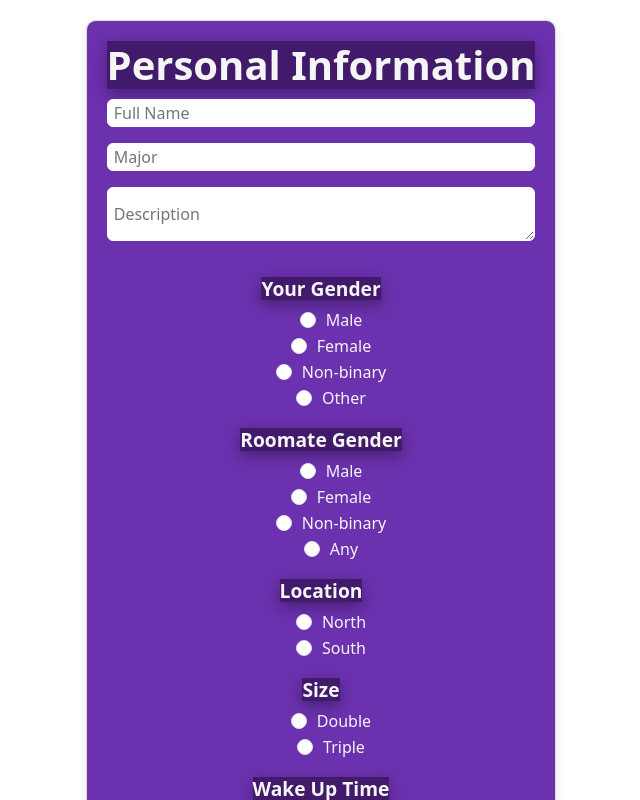
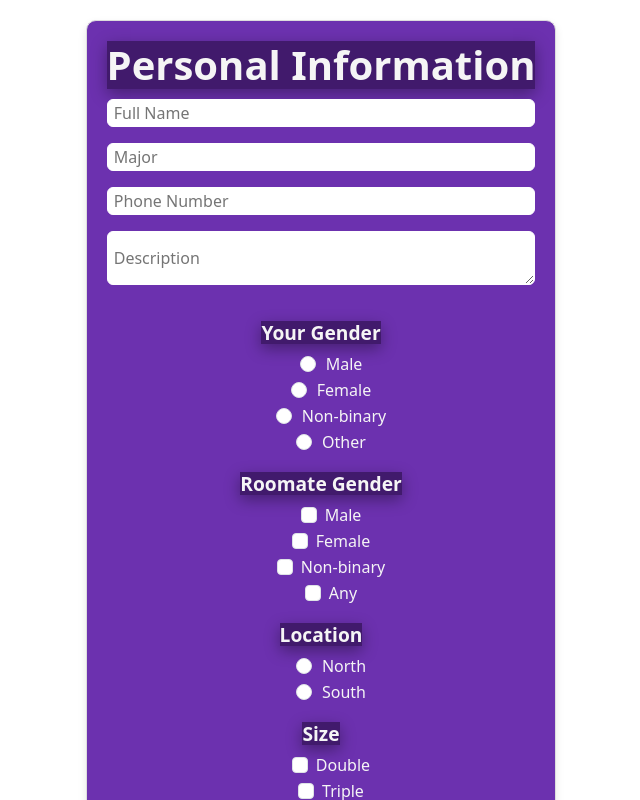
Before and after one commit to 392-f24/WildQuarters, a React (Vite) app: page / in a window 1280 px wide. Shown: the top 800 px of the page, without its empty margins (319-959 px from the left). Built offline with nearby package versions, Linux system fonts and the light colour scheme.

Commit message:
checkbox features

```diff
--- a/src/components/Answer.jsx
+++ b/src/components/Answer.jsx
@@ -3,7 +3,7 @@ import './PrefForm.css';
 const Answer = (props) => {
     return (<div className="form-check">
             <input
-            type="radio"
+            type={props.type}
             className="form-check-input"
             name={props.name}
             value={props.answer}
--- a/src/components/PrefForm.jsx
+++ b/src/components/PrefForm.jsx
@@ -8,6 +8,7 @@ const PrefForm = () => {
     const [data, setData] = useState({
         fullname: '',
         major: '',
+        number: '',
         desc: '',
         gender: '',
         roommateGender: '',
@@ -36,26 +37,27 @@ const PrefForm = () => {
                 <h1>Personal Information</h1>
                 <input className="border rounded border-white" type="text" placeholder=" Full Name" name="fullname" value={data.fullname} onChange={(event) => handleChange(event)}/>
                 <input className="border rounded border-white" type="text" placeholder=" Major" name="major" value={data.major} onChange={(event) => handleChange(event)}/>
+                <input className="border rounded border-white" type="text" placeholder=" Phone Number" name="number" value={data.number} onChange={(event) => handleChange(event)}/>
                 <textarea className="border rounded border-white" placeholder=" Description" name="desc" value={data.desc} onChange={(event) => handleChange(event)}/>
             </div>
 
-            <Question label="Your Gender" name="gender" answers={['Male', 'Female', 'Non-binary', 'Other']} data={data} handleChange={handleChange} />
+            <Question label="Your Gender" name="gender" answers={['Male', 'Female', 'Non-binary', 'Other']} data={data} handleChange={handleChange} type="radio" />
 
-            <Question label="Roomate Gender" name="roommateGender" answers={['Male', 'Female', 'Non-binary', 'Any']} data={data} handleChange={handleChange} />
+            <Question label="Roomate Gender" name="roommateGender" answers={['Male', 'Female', 'Non-binary', 'Any']} data={data} handleChange={handleChange} type="checkbox" />
 
-            <Question label="Location" name="location" answers={['North', 'South']} data={data} handleChange={handleChange}/>
+            <Question label="Location" name="location" answers={['North', 'South']} data={data} handleChange={handleChange} type="radio" />
 
-            <Question label="Size" name="size" answers={['Double', 'Triple']} data={data} handleChange={handleChange}/>
+            <Question label="Size" name="size" answers={['Double', 'Triple', 'Suite']} data={data} handleChange={handleChange} type="checkbox"/>
 
-            <Question label="Wake Up Time" name="wakeUpTime" answers={['6-8 AM', '8-10 AM', '10AM-12PM']} data={data} handleChange={handleChange}/>
+            <Question label="Wake Up Time" name="wakeUpTime" answers={['6-8 AM', '8-10 AM', '10AM-12PM']} data={data} handleChange={handleChange} type="radio" />
 
-            <Question label="Bedtime" name="bedTime" answers={['Early', 'Late']} data={data} handleChange={handleChange}/>
+            <Question label="Bedtime" name="bedTime" answers={['Early', 'Late']} data={data} handleChange={handleChange} type="radio" />
 
-            <Question label="Guests" name="guests" answers={['Yes', 'No']} data={data} handleChange={handleChange}/>
+            <Question label="Guests" name="guests" answers={['Yes', 'No']} data={data} handleChange={handleChange} type="radio" />
 
-            <Question label="Cleanliness" name="clean" answers={['Messy', 'Clean']} data={data} handleChange={handleChange}/>
+            <Question label="Cleanliness" name="clean" answers={['Messy', 'Clean']} data={data} handleChange={handleChange} type="radio" />
 
-            <Question label="Noise Level Preference" name="noise" answers={['Quiet', 'Occasional', 'Fine with noises']} data={data} handleChange={handleChange}/>
+            <Question label="Noise Level Preference" name="noise" answers={['Quiet', 'Occasional', 'Fine with noises']} data={data} handleChange={handleChange} type="radio" />
 
 
             <Link to="/matches">
--- a/src/components/Question.jsx
+++ b/src/components/Question.jsx
@@ -6,7 +6,7 @@ const Question = (props) => {
     return (
         <div className="mb-3">
             <h2 className="form-label">{props.label}</h2>
-            {props.answers.map((answer) => <Answer key={answer} answer={answer} name={props.name} data={props.data} handleChange={props.handleChange}/>)}
+            {props.answers.map((answer) => <Answer key={answer} answer={answer} name={props.name} data={props.data} handleChange={props.handleChange} type={props.type}/>)}
         </div>
     );
 }
```
Also changed, not shown: database.rules.json (line endings or trailing spaces), firebase.json, src/utilities/firebase.js (line endings or trailing spaces).
